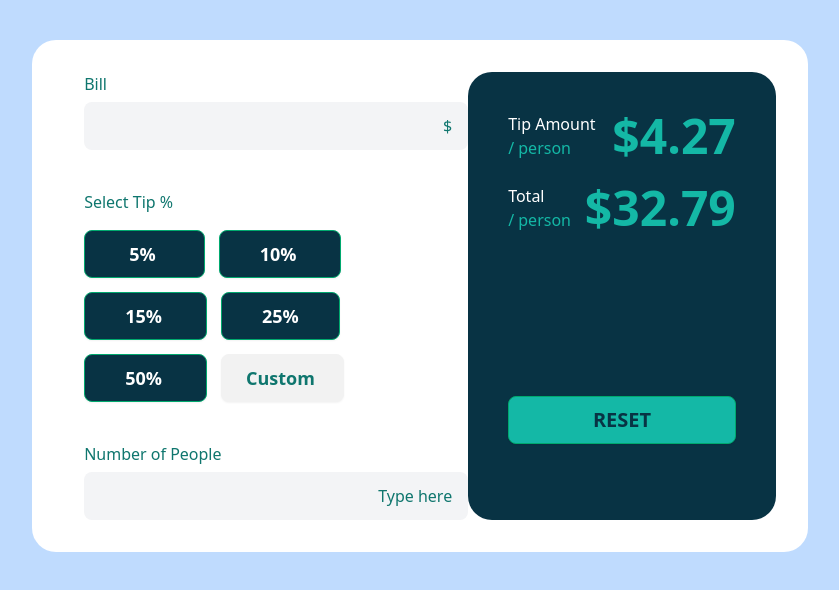
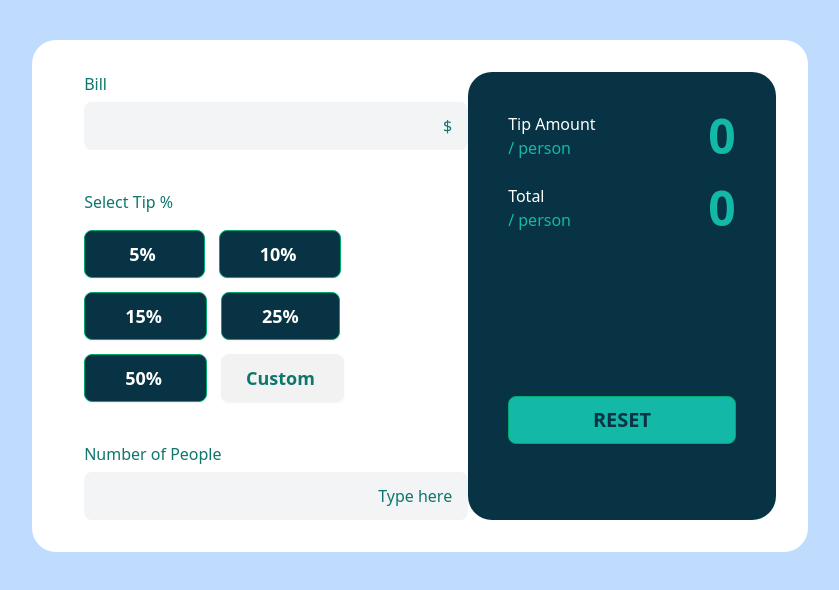
Before and after one commit to Olimjon-04042000/tipCalculator, a plain HTML site: page index.html in a window 1280 px wide. Both pictures are taken after a click on the button "RESET". Shown: the whole page, without its empty margins (220-1059 px from the left). Drawn offline with nearby package versions, Linux system fonts and the light colour scheme.

Commit message:
update calculator

```diff
--- a/app.js
+++ b/app.js
@@ -1,6 +1,9 @@
 const inputPrice = document.querySelector('.inputPrice');
 const btns = document.querySelectorAll('.btns');
 const personNumber = document.querySelector('.personNumber');
+const amount = document.querySelector('.amount');
+const totalAmount = document.querySelector('.total-amount');
+const resetBtn = document.querySelector('.reset-btn');
 let selectTip;
 
 
@@ -12,13 +15,19 @@ btns.forEach(function(btn) {
     })
 })
 personNumber.addEventListener("input", function(event) {
-    // console.log(event.target.value);
     if (inputPrice.value) {
-        console.log(inputPrice.value);
 
-        let sum = inputPrice.value + (inputPrice.value / 100) * selectTip;
-        console.log(sum);
-
+        let sum = (+inputPrice.value + (inputPrice.value / 100) * selectTip).toFixed(2);
+        let amountOne = (sum / personNumber.value).toFixed(2);
+        totalAmount.innerHTML = `$${sum}`;
+        amount.innerHTML = `$${amountOne}`
 
     }
 })
+resetBtn.addEventListener('click', function() {
+    totalAmount.textContent = 0;
+    amount.textContent = 0;
+    inputPrice.value = '';
+    personNumber.value = '';
+    selectTip = 0;
+})
--- a/index.html
+++ b/index.html
@@ -33,16 +33,16 @@
                     <span class="text-white">Tip Amount</span><br>
                     <span class="text-teal-500">/ person</span>
                 </div>
-                <p class="text-teal-500 text-5xl font-bold">$4.27</p>
+                <p class="amount text-teal-500 text-5xl font-bold">0</p>
             </div>
             <div class="flex justify-between mb-40">
                 <div>
                     <span class="text-white">Total</span><br>
                     <span class="text-teal-500">/ person</span>
                 </div>
-                <p class="text-teal-500 text-5xl font-bold">$32.79</p>
+                <p class="total-amount text-teal-500 text-5xl font-bold">0</p>
             </div>
-            <button class="bg-teal-500 text-xl text-cyan-950 btn btn-success w-full mt-1">RESET</button>
+            <button class="reset-btn bg-teal-500 text-xl text-cyan-950 btn btn-success w-full mt-1">RESET</button>
 
         </div>
     </div>
```
